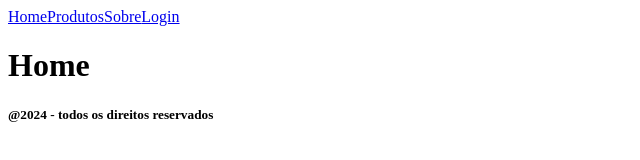
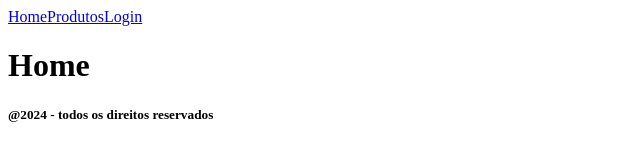
Before and after one commit to DataSphere-Solutions/atividadeweb-23-09, a React (Vite) app: page / in a window 1280 px wide. Shown: the top 160 px of the page, without its empty margins (0-640 px from the left). Built offline with nearby package versions, Linux system fonts and the light colour scheme.

Commit message:
faznedo nav

```diff
--- a/src/components/Nav.jsx
+++ b/src/components/Nav.jsx
@@ -6,8 +6,7 @@ const Nav = () => {
            <section>
                 <nav>
                     <a href="/">Home</a>
-                    <a href="/Produtos">Produtos</a>
-                    <a href="/Sobre">Sobre</a>
+                    <a href="/Musicas">Produtos</a>
                     <a href="/Login">Login</a>
                 </nav>
             </section>
--- a/src/main.jsx
+++ b/src/main.jsx
@@ -17,9 +17,8 @@ const router = createBrowserRouter([
 
     children: [
       { path: "/", element: <Home /> },
-      { path: "/login", element: <Login /> },
-      { path: "/Musicas", element: <Musicas /> },
-      { path: "/Login", element: <Login/> },
+      { path: "/musicas", element: <Musicas /> },
+      { path: "/login", element: <Login/> },
     ],
   },
 ]);
```
